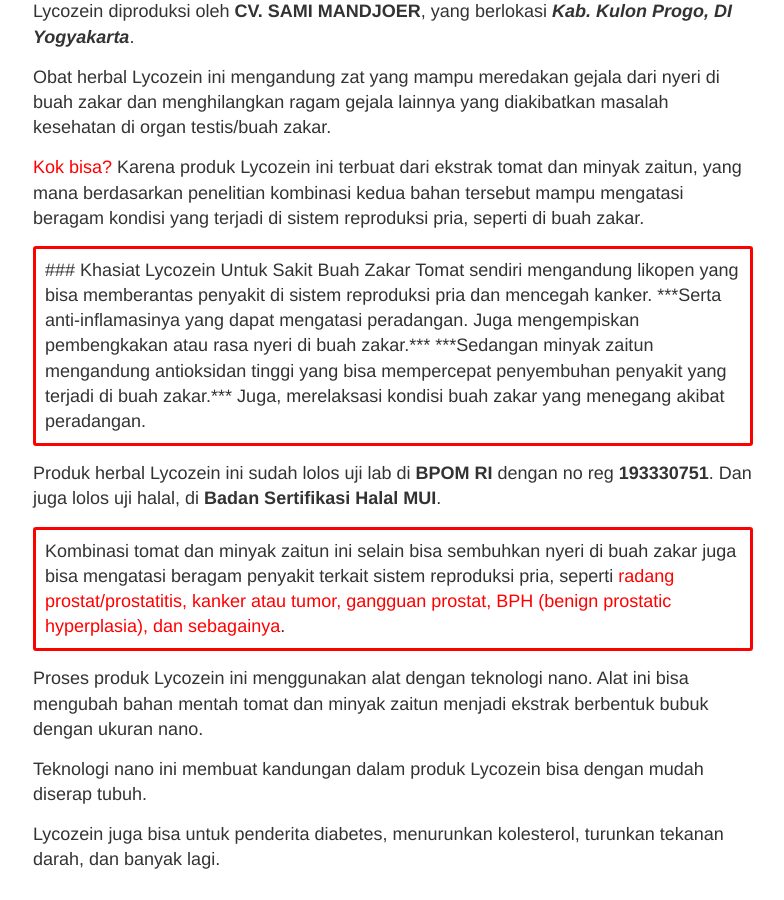
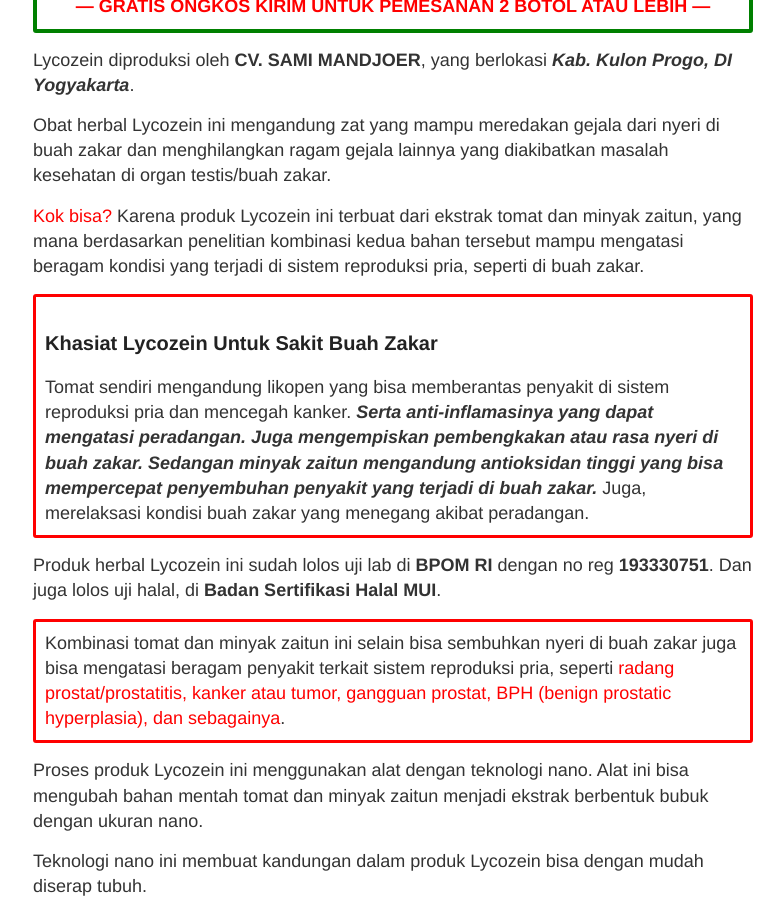
Before and after one commit to zeinherbal/zeinherbal.github.io, a Jekyll site: the page built from _posts/2019-12-04-obat-sakit-buah-zakar.md, in a window 1280 px wide and 900 px high, scrolled down 2087 px. Shown: the whole window, without its empty margins (247-1031 px from the left). Built offline with Jekyll 4.4.1, drawn with Linux system fonts in a browser that asks for light colours; a script that is not in the unit is left out; some of the changed text lies outside the part shown.

Commit message:
Update 2019-12-04-obat-sakit-buah-zakar.md

```diff
--- a/_posts/2019-12-04-obat-sakit-buah-zakar.md
+++ b/_posts/2019-12-04-obat-sakit-buah-zakar.md
@@ -12,6 +12,7 @@
 {: style="text-align: center;"}
 
 — <span style="color: #ff2bc6;">Pesan 1 Botol - Obat Dikirim Dahulu - Pembayarannya Ditransfer Setelah Obatnya Diterima</span>
+
 — <span style="color: #ff2bc6;">Pesan 2 Botol - Gratis Ongkos Kirim</span>
 {: style="text-align: center;"}
 
@@ -49,7 +50,7 @@
 
 ## Berapa harga perbotol Lycozein?
 
-<div style="border: solid 3px greenlight; border-radius: 3px; padding: 9px; text-align: center; font-weight: bold;">
+<div style="border: solid 4px green; border-radius: 3px; padding: 9px; text-align: center; font-weight: bold;">
 <span style="color: red;">Harga 1 Botol Lycozein</span>
 <br>
 <br>
@@ -78,13 +79,13 @@
 <span style="color: red;">Kok bisa?</span> Karena produk Lycozein ini terbuat dari ekstrak tomat dan minyak zaitun, yang mana berdasarkan penelitian kombinasi kedua bahan tersebut mampu mengatasi beragam kondisi yang terjadi di sistem reproduksi pria, seperti di buah zakar.
 
 <div style="border: solid 3px red; border-radius: 3px; padding: 9px;">
-### Khasiat Lycozein Untuk Sakit Buah Zakar
+<h3>Khasiat Lycozein Untuk Sakit Buah Zakar</h3>
 
 Tomat sendiri mengandung likopen yang bisa memberantas penyakit di sistem reproduksi pria dan mencegah kanker.
 
-***Serta anti-inflamasinya yang dapat mengatasi peradangan. Juga mengempiskan pembengkakan atau rasa nyeri di buah zakar.***
+<strong><em>Serta anti-inflamasinya yang dapat mengatasi peradangan. Juga mengempiskan pembengkakan atau rasa nyeri di buah zakar.</em></strong>
 
-***Sedangan minyak zaitun mengandung antioksidan tinggi yang bisa mempercepat penyembuhan penyakit yang terjadi di buah zakar.***
+<strong><em>Sedangan minyak zaitun mengandung antioksidan tinggi yang bisa mempercepat penyembuhan penyakit yang terjadi di buah zakar.</em></strong>
 
 Juga, merelaksasi kondisi buah zakar yang menegang akibat peradangan.
 </div>
@@ -124,6 +125,7 @@
 ## Komposisi Lycozein
 
 ![Komposisi Lycozein](https://1.bp.blogspot.com/-_4Yp2M5PnFk/XX8o1X6aFmI/AAAAAAAAAM4/68k0SsSzcFoeoC1L6h_ibKc8bEvL8dTGwCNcBGAsYHQ/s320/tomat-dan-zaitun.jpg)
+{: style="text-align: center;"}
 
 TERBUAT DARI:
 
@@ -141,22 +143,28 @@
 {: style="text-align: center;"}
 
 **Terdaftar di BPOM**
+{: style="text-align: center;"}
 
 Lulus pengujian kandungan BPOM RI dengan No Reg 193330751.
+{: style="text-align: center;"}
 
 ![LOGO ORIGINAL](https://1.bp.blogspot.com/-L_bfJNmmO4A/XX8p9SfURbI/AAAAAAAAANE/XCkkwnvH-7U5zBA4BqQ9YrOgyQaIjVtKgCEwYBhgL/s1600/logo1.png)
 {: style="text-align: center;"}
 
 **100% Original**
+{: style="text-align: center;"}
 
 Produk 100% Asli dan Alami. Garansi 100% uang kembali, bila palsu.
+{: style="text-align: center;"}
 
 ![LOGO HALAL](https://1.bp.blogspot.com/-18NLbwGfstY/XX8p9kpdvEI/AAAAAAAAANM/jSWg0IWsIqUzC_zCNU-JPwBdS81-r81kgCEwYBhgL/s1600/logo2.png)
 {: style="text-align: center;"}
 
 **Teruji Halal**
+{: style="text-align: center;"}
 
 Telah lulus uji kehalalan di Badan Halal MUI. Baik untuk semua umur.
+{: style="text-align: center;"}
 
 ## Penggunaan produk Lycozein
 
@@ -166,7 +174,7 @@
 
 Untuk cara pemesanannya sangat mudah sekali.
 
-Anda cukup mengirimkan SMS / WA Ke No. 082.215.649.991 dengan mencantumkan kode produk YCW seperti contoh dibawah ini :
+Anda cukup mengirimkan SMS / WA Ke No. 082.215.649.991 dengan mencantumkan kode produk <span style="color: red;">**YCW**</span> seperti contoh dibawah ini :
 
 + Kode Produk: <span style="color: red;">**YCW**</span>
 + Jumlah Pemesanan: <span style="color: red;">**2 Botol**</span>
```
